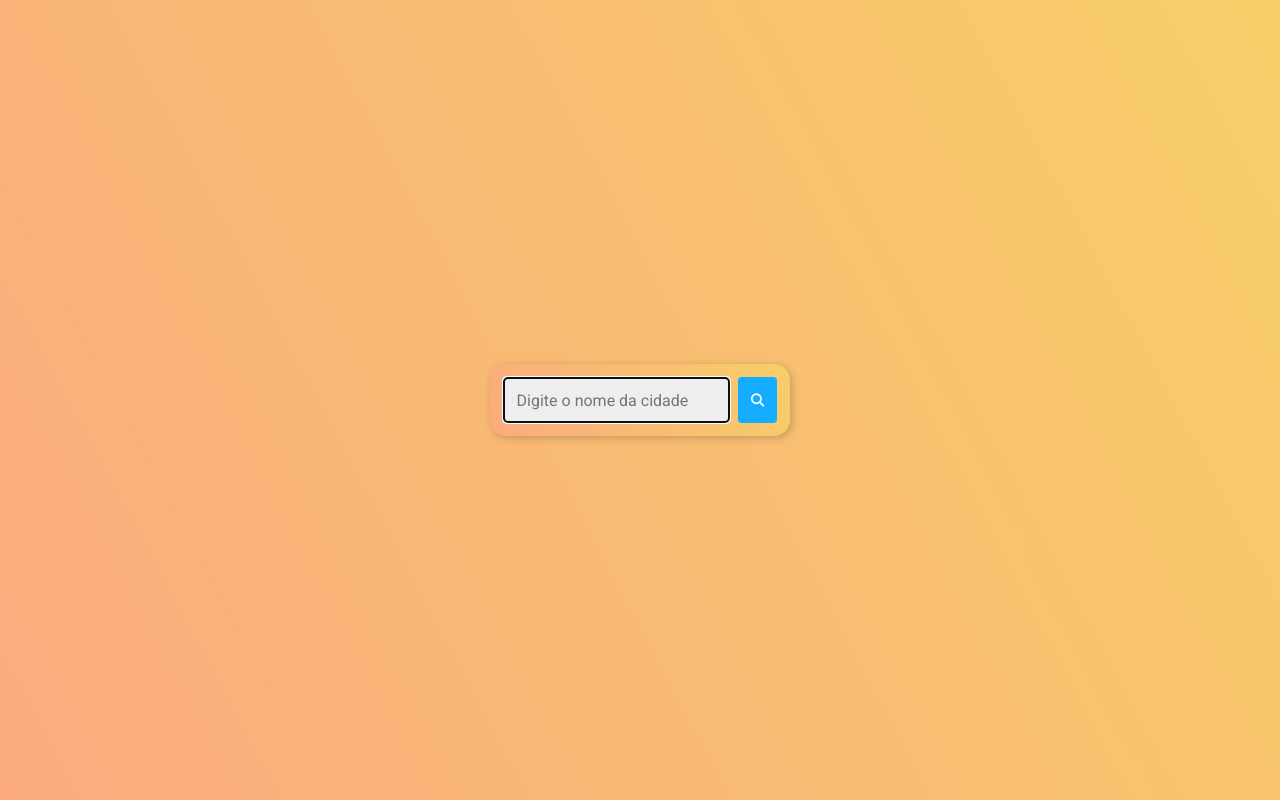
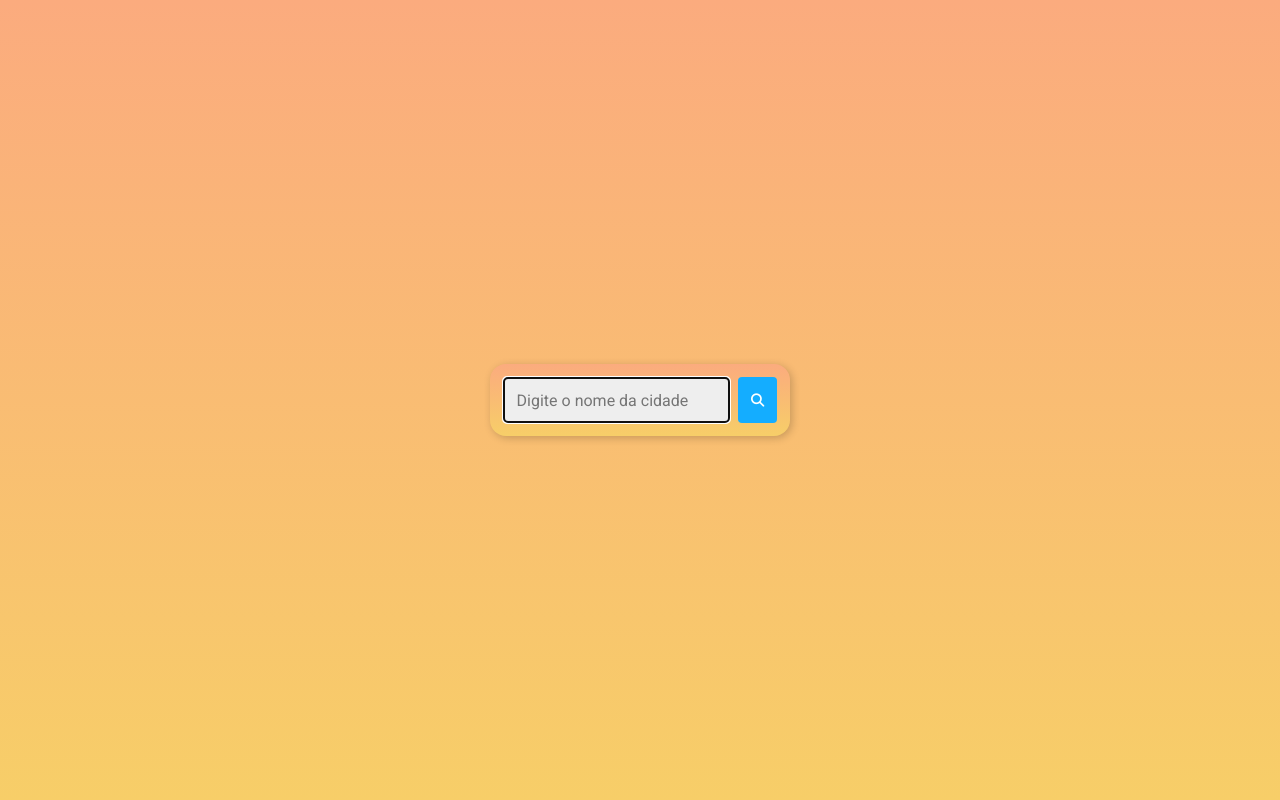
Before and after one commit to mateus-lr/WeatherApp, a plain HTML site: page index.html in a window 1280 px wide. Drawn offline with Linux system fonts and the light colour scheme.

Commit message:
set browser color

```diff
--- a/css/colors.css
+++ b/css/colors.css
@@ -1,5 +1,5 @@
 :root {
-  --gradient: linear-gradient(62deg, #FBAB7E 0%, #F7CE68 100%);
+  --gradient: linear-gradient(180deg, #FBAB7E 0%, #F7CE68 100%);
 
   --c1: #ffffff;
   --c2: #000000;
--- a/index.html
+++ b/index.html
@@ -4,6 +4,7 @@
 <head>
   <meta charset="UTF-8">
   <meta http-equiv="X-UA-Compatible" content="IE=edge">
+  <meta name="theme-color" content="#FBAB7E">
   <meta name="viewport" content="width=device-width, initial-scale=1.0, user-scalable=no">
   <link rel="stylesheet" href="./css/style.css">
 
```
